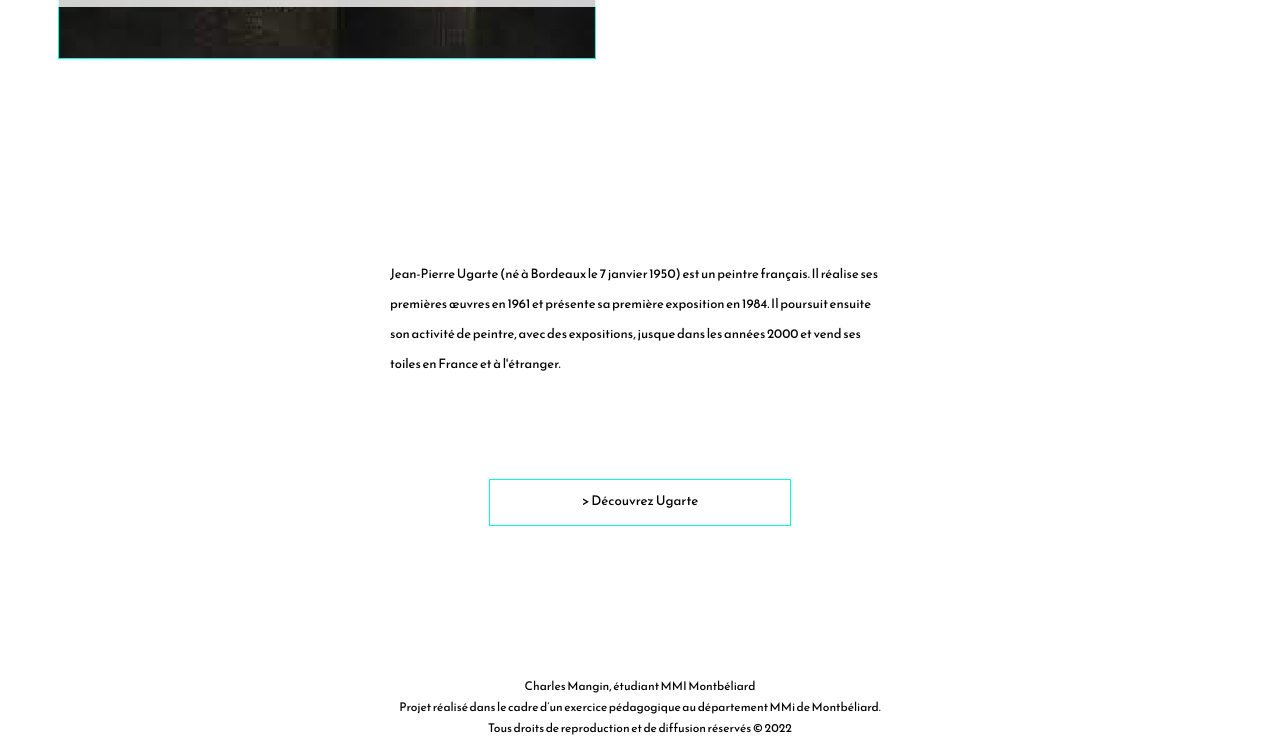
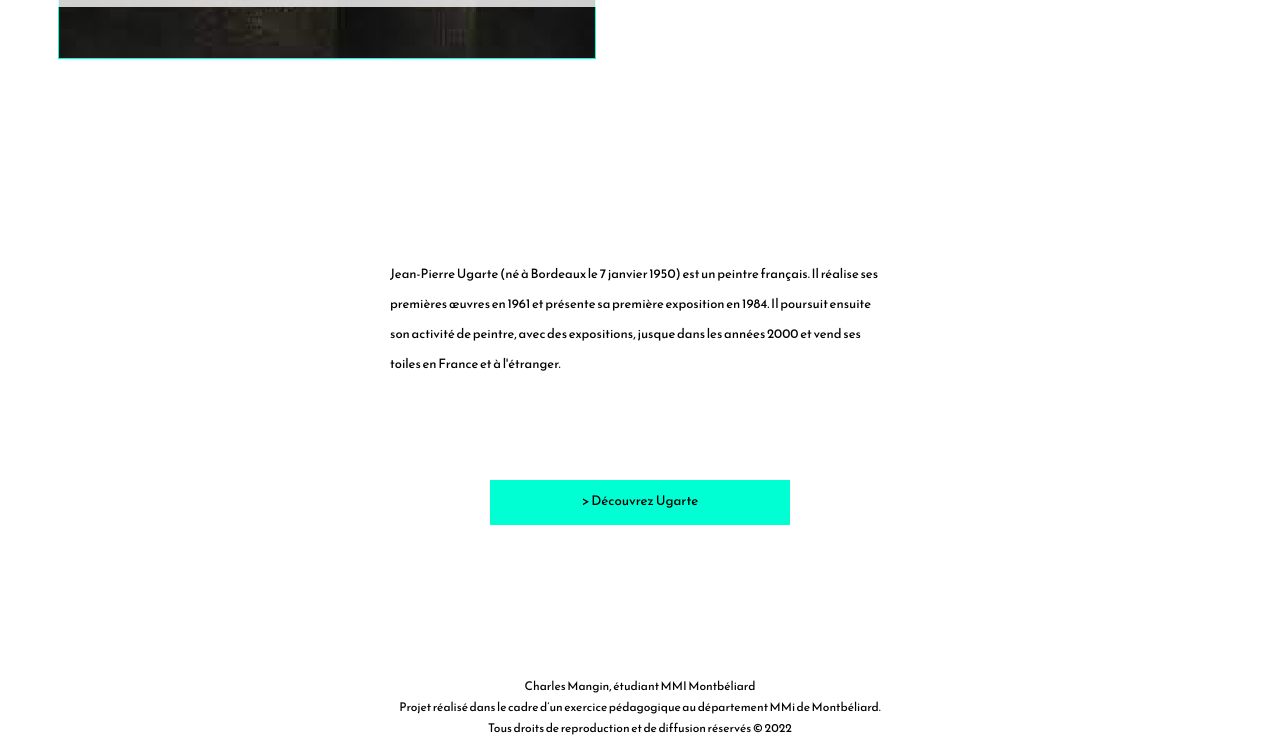
Before and after one commit to Charles-Mgn/architech-maquette, a plain HTML site: page index.html in a window 1280 px wide. In both pictures the pointer is over the button "> Découvrez Ugarte". Shown: the part 879-1626 px from the top of the page. Drawn offline with Linux system fonts and the light colour scheme.

Commit message:
effet hover

```diff
--- a/css/style.css
+++ b/css/style.css
@@ -29,6 +29,16 @@ button {
     padding: 1rem 0;
     display: block;
     margin: 0 auto 30px;
+    transition: all .1s ease-in-out;
+}
+button:hover {
+    background-color: var(--tonic-color);
+    border: 1px solid #FFF;
+    border-radius: 0;
+    padding: 1rem 0;
+    display: block;
+    margin: 0 auto 30px;
+    transition: all .1s ease-in-out;
 }
 button:first-of-type {
     margin-top: 100px;
```
